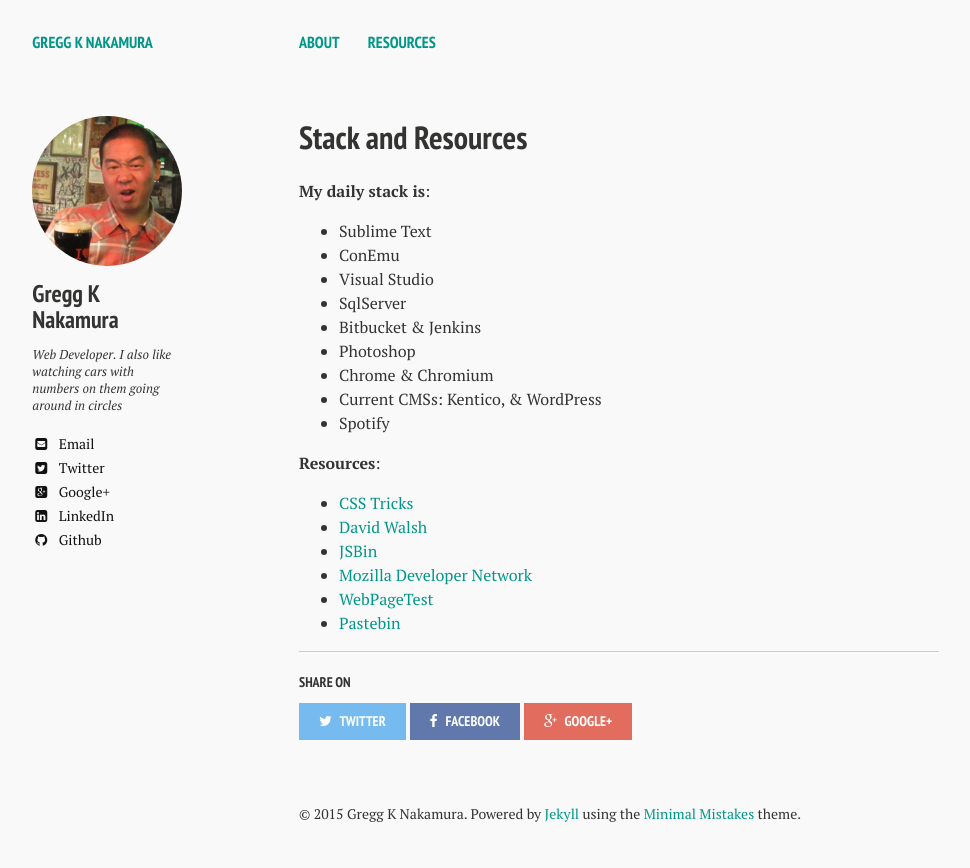
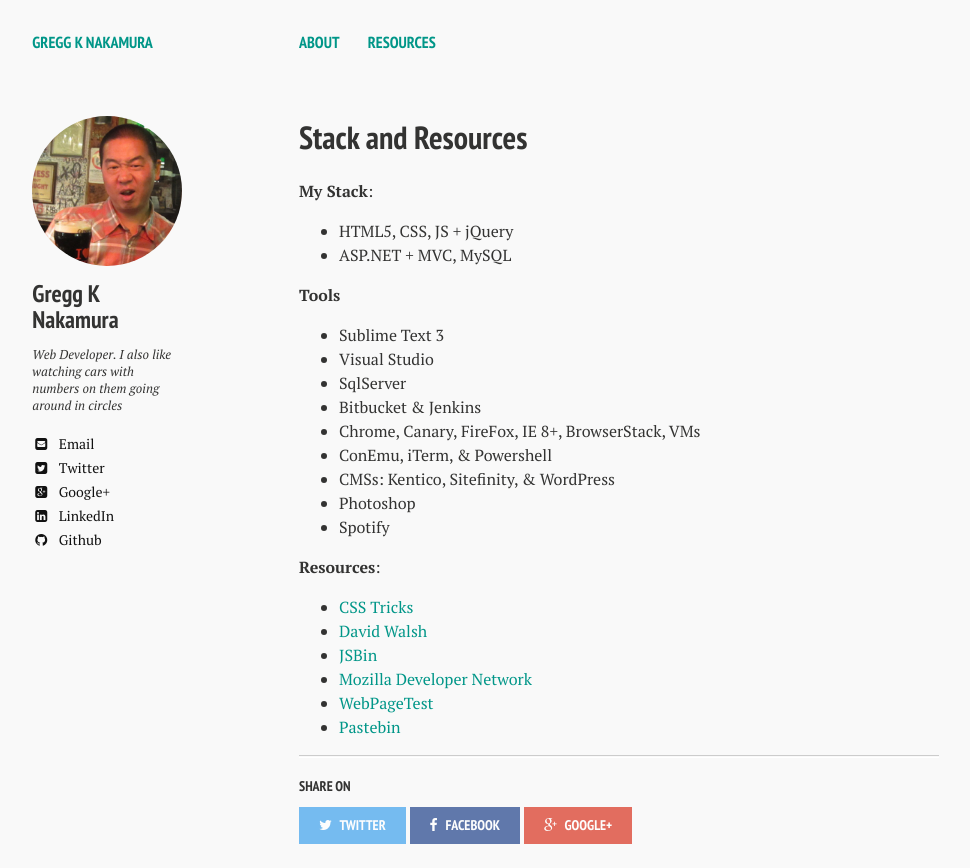
Before and after one commit to greggnakamura/greggnakamura.github.com, a Jekyll site: the page built from resources/index.md, in a window 1280 px wide, cut to the strip 0-868 px from the top of the page. Shown: the whole strip, without its empty margins (21-991 px from the left). Built offline with Jekyll 4.4.1, drawn with Linux system fonts in a browser that asks for light colours.

Commit message:
Updates content

```diff
--- a/resources/index.md
+++ b/resources/index.md
@@ -5,16 +5,21 @@
 comments: true
 ---
 
-**My daily stack is**:
+**My Stack**:
 
-- Sublime Text
-- ConEmu
+- HTML5, CSS, JS + jQuery
+- ASP.NET + MVC, MySQL
+
+**Tools**
+
+- Sublime Text 3
 - Visual Studio
 - SqlServer
 - Bitbucket & Jenkins
+- Chrome, Canary, FireFox, IE 8+, BrowserStack, VMs
+- ConEmu, iTerm, & Powershell
+- CMSs: Kentico, Sitefinity, & WordPress
 - Photoshop
-- Chrome & Chromium
-- Current CMSs: Kentico, & WordPress
 - Spotify
 
 
```
